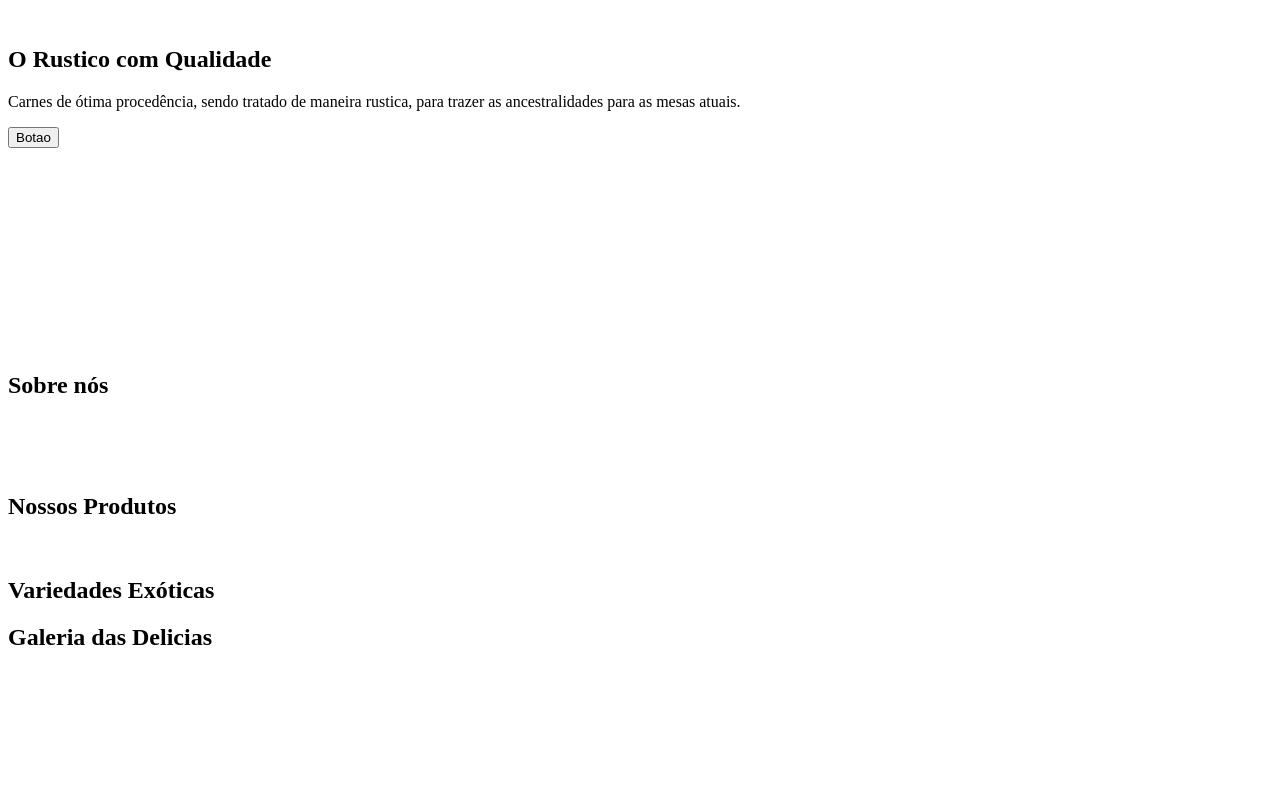
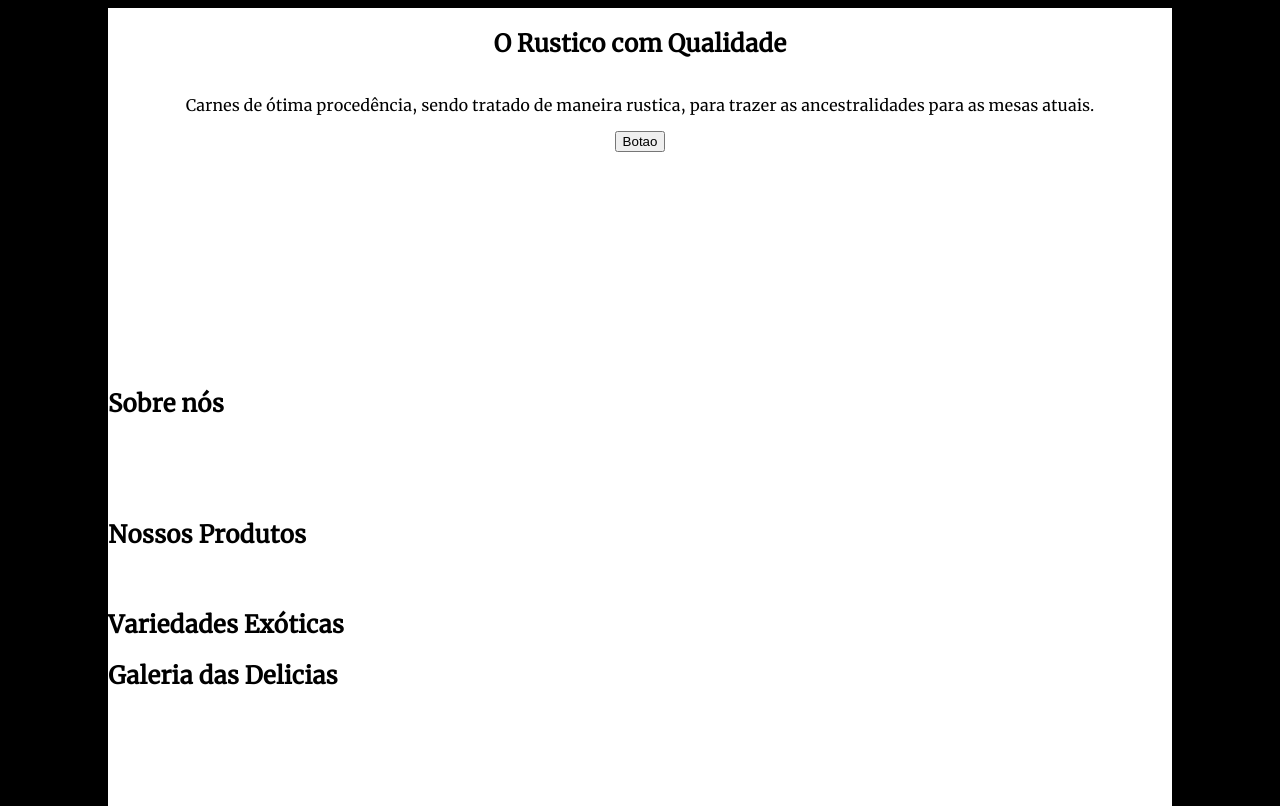
Before and after one commit to NickPW00/siteChurrasco2.0, a plain HTML site: page index.html in a window 1280 px wide. Shown: the top 806 px of the page. Drawn offline with Linux system fonts and the light colour scheme.

Commit message:
Adicionado fonte Merriweather, molde do site e flex no header. CASA | 20/03/2023

```diff
--- a/index.html
+++ b/index.html
@@ -5,6 +5,8 @@
     <meta http-equiv="X-UA-Compatible" content="IE=edge">
     <meta name="viewport" content="width=device-width, initial-scale=1.0">
     <title>Document</title>
+    <link href="style.css" rel="stylesheet" type="text/css" />
+
 </head>
 <body>
     <header>
--- /dev/null
+++ b/style.css
@@ -0,0 +1,23 @@
+@font-face {
+    font-family: Merriweather;
+    src: url(fonts/Merriweather-Regular.ttf);
+}
+
+body{
+    background-color: black;
+}
+
+header, footer, main{
+    margin: 0 100px;
+    font-family: Merriweather;
+    background-color: rgb(255, 255, 255);
+}
+
+/* ------------------ HEADER ------------------*/
+
+header{
+    display: flex;
+    align-items: center;
+    flex-direction: column;
+    justify-content: center;
+}
```
Also changed, not shown: fonts/Merriweather-Black.ttf (added), fonts/Merriweather-BlackItalic.ttf (added), fonts/Merriweather-Bold.ttf (added), fonts/Merriweather-BoldItalic.ttf (added), fonts/Merriweather-Italic.ttf (added), fonts/Merriweather-Light.ttf (added), fonts/Merriweather-LightItalic.ttf (added), fonts/Merriweather-Regular.ttf (added), fonts/OFL.txt (added).
